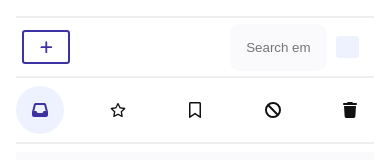
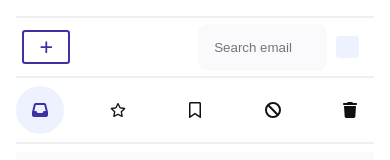
Before and after one commit to ValCrea/MiniEmail, a Vue app: page / in a window 390 px wide. Shown: the top 160 px of the page. Built offline with nearby package versions, Linux system fonts and the light colour scheme.

Commit message:
fixed mobile margin

```diff
--- a/src/App.vue
+++ b/src/App.vue
@@ -229,6 +229,10 @@ const markDelete = () => {
       &:hover {
         background-color: $light-red;
       }
+
+      @media screen and (max-width: 768px) {
+        margin-right: 5.85rem;
+      }
     }
   }
 
@@ -244,10 +248,6 @@ const markDelete = () => {
 
     &:focus {
       outline: none;
-    }
-
-    @media screen and (max-width: 768px) {
-      margin-left: 2rem;
     }
   }
 
```
